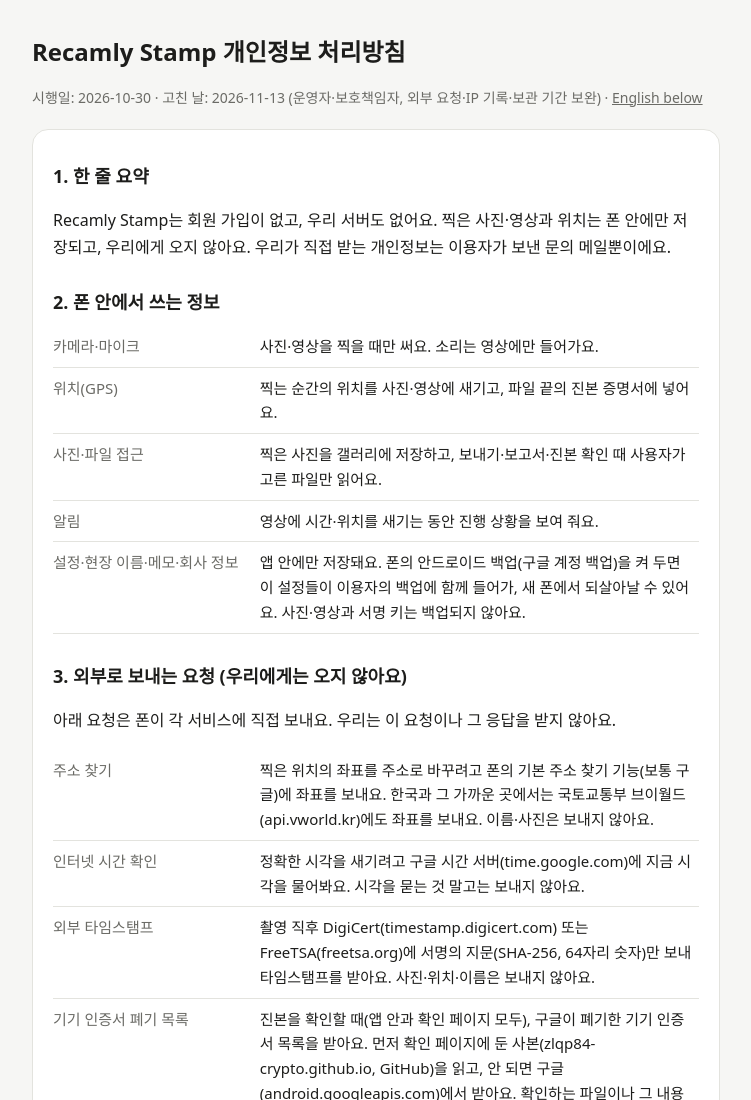
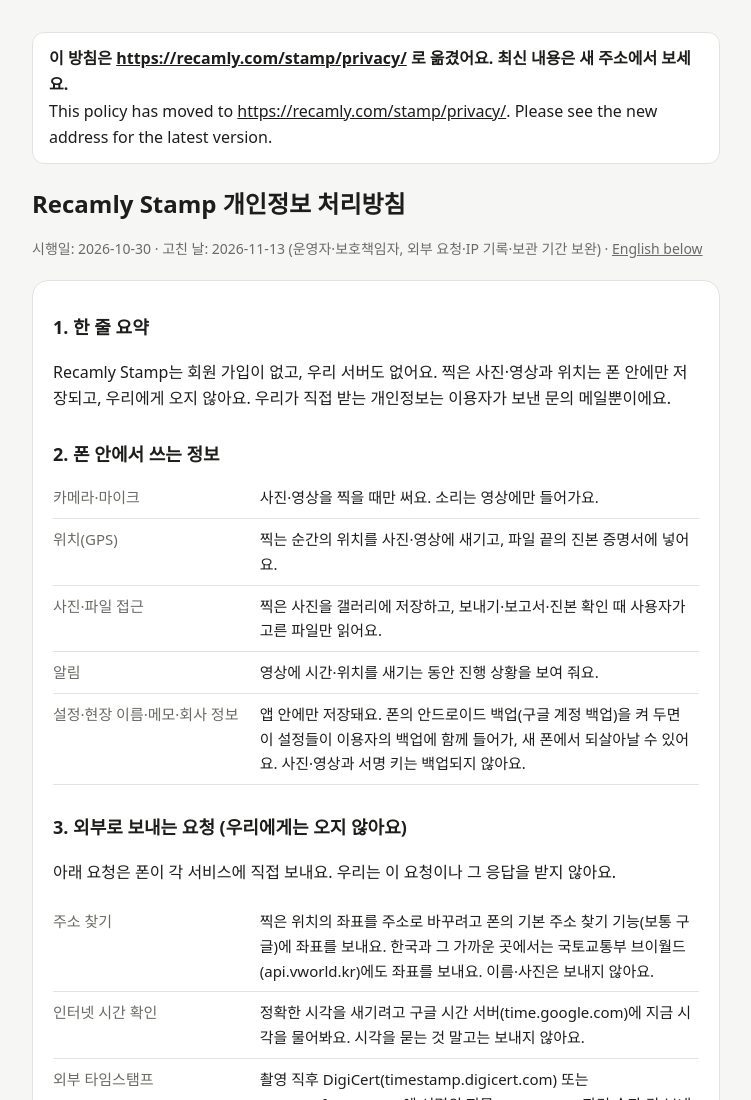
Before and after one commit to zlqp84-crypto/recamly-verify, a plain HTML site: page privacy.html in a window 1280 px wide. Shown: the top 1100 px of the page, without its empty margins (264-1015 px from the left). Drawn offline with Linux system fonts and the light colour scheme.

Commit message:
개인정보 처리방침: recamly.com/stamp/privacy/로 옮김 안내 추가 (본문은 그대로)
Co-Authored-By: Claude Opus 5.5 <noreply@anthropic.com>

```diff
--- a/privacy.html
+++ b/privacy.html
@@ -26,6 +26,7 @@
 </head>
 <body>
 <main>
+  <p style="border:1px solid var(--line);background:var(--card);border-radius:12px;padding:12px 16px;margin:0 0 20px"><strong>이 방침은 <a href="https://recamly.com/stamp/privacy/">https://recamly.com/stamp/privacy/</a> 로 옮겼어요. 최신 내용은 새 주소에서 보세요.</strong><br><span lang="en">This policy has moved to <a href="https://recamly.com/stamp/privacy/">https://recamly.com/stamp/privacy/</a>. Please see the new address for the latest version.</span></p>
   <h1>Recamly Stamp 개인정보 처리방침</h1>
   <p class="dim">시행일: 2026-10-30 · 고친 날: 2026-11-13 (운영자·보호책임자, 외부 요청·IP 기록·보관 기간 보완) · <a href="#en">English below</a></p>
 
```
